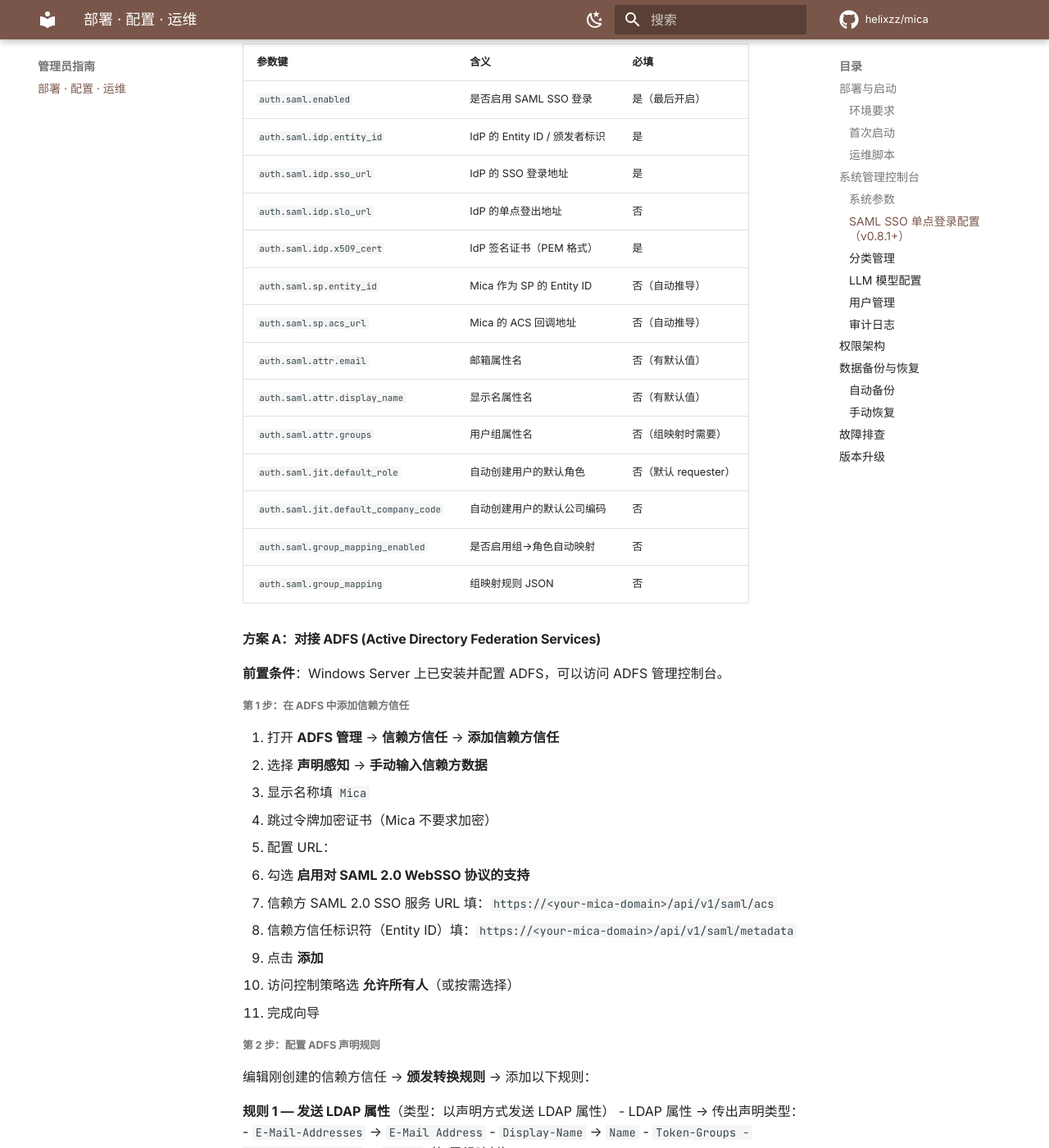
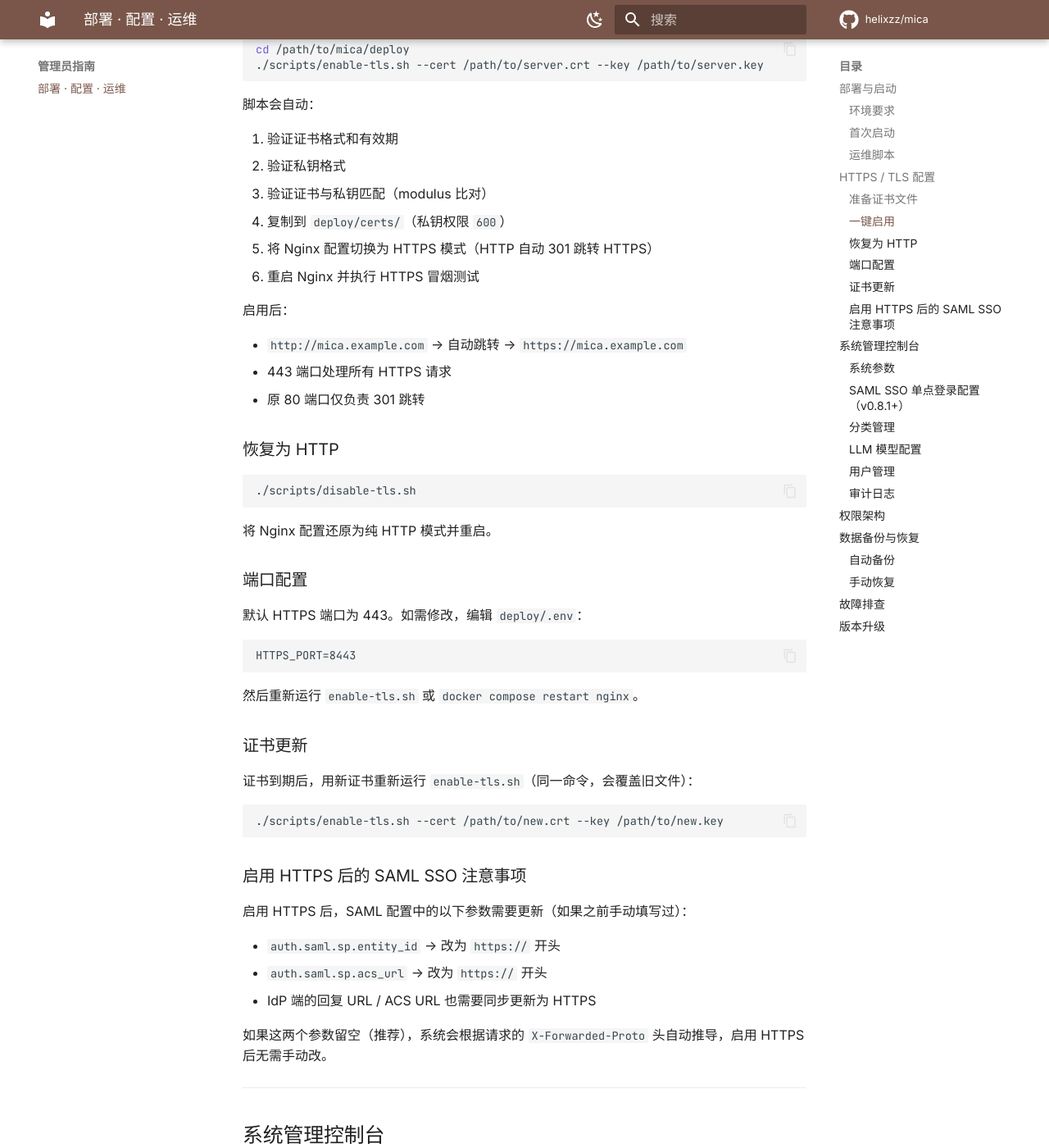
Before and after one commit to helixzz/mica, an MkDocs documentation site: the page built from docs/user-manual/admin-guide.md, in a window 1280 px wide and 1400 px high, scrolled down 1720 px. Shown: the whole window at 82% size. Built offline with MkDocs 1.6.1 and Material for MkDocs 9.7.7, drawn with Linux system fonts in a browser that asks for light colours; comment, search, counter and statistics services are not loaded; the version menu is left out; some of the changed text lies outside the part shown.

Commit message:
feat: HTTPS/TLS support with enable-tls.sh script
- Nginx TLS config template (TLSv1.2+1.3, HTTP→HTTPS redirect)
- docker-compose.yml: expose 443, mount certs volume
- enable-tls.sh: validates cert+key, installs, switches nginx, restarts
- disable-tls.sh: reverts to HTTP-only mode
- Admin guide: comprehensive TLS setup chapter (internal CA notes)
- Scripts README: document new TLS scripts

````diff
--- a/docs/user-manual/admin-guide.md
+++ b/docs/user-manual/admin-guide.md
@@ -30,6 +30,84 @@ cd deploy
 | `./scripts/restore.sh <归档文件>` | 从备份恢复（需确认） |
 | `./scripts/upgrade.sh` | 升级：自动备份 → 构建 → 迁移 → 健康检查（失败自动回滚） |
 | `./scripts/logs.sh backend` | 查看容器日志 |
+
+---
+
+## HTTPS / TLS 配置
+
+Mica 默认使用 HTTP。生产环境建议启用 HTTPS，尤其是使用 SAML SSO 时（IdP 通常要求 ACS 地址为 HTTPS）。
+
+### 准备证书文件
+
+你需要两个 PEM 格式文件：
+
+| 文件 | 说明 |
+|:---|:---|
+| **server.crt** | 服务器证书。如果由内部 CA 签发，建议将中间 CA 证书一并合入：`cat server.crt intermediate.crt > bundle.crt` |
+| **server.key** | 对应的私钥（RSA 或 ECDSA） |
+
+!!! tip "企业内部 CA"
+    使用内部 CA 签发的证书时，所有访问 Mica 的用户需要在浏览器或操作系统中安装并信任该 CA 的根证书，否则浏览器会提示"不安全"。这与 Mica 无关，是所有内部 CA 证书的通用要求。
+
+### 一键启用
+
+将证书文件上传到服务器后，执行：
+
+```bash
+cd /path/to/mica/deploy
+./scripts/enable-tls.sh --cert /path/to/server.crt --key /path/to/server.key
+```
+
+脚本会自动：
+
+1. 验证证书格式和有效期
+2. 验证私钥格式
+3. 验证证书与私钥匹配（modulus 比对）
+4. 复制到 `deploy/certs/`（私钥权限 `600`）
+5. 将 Nginx 配置切换为 HTTPS 模式（HTTP 自动 301 跳转 HTTPS）
+6. 重启 Nginx 并执行 HTTPS 冒烟测试
+
+启用后：
+
+- `http://mica.example.com` → 自动跳转 → `https://mica.example.com`
+- 443 端口处理所有 HTTPS 请求
+- 原 80 端口仅负责 301 跳转
+
+### 恢复为 HTTP
+
+```bash
+./scripts/disable-tls.sh
+```
+
+将 Nginx 配置还原为纯 HTTP 模式并重启。
+
+### 端口配置
+
+默认 HTTPS 端口为 443。如需修改，编辑 `deploy/.env`：
+
+```
+HTTPS_PORT=8443
+```
+
+然后重新运行 `enable-tls.sh` 或 `docker compose restart nginx`。
+
+### 证书更新
+
+证书到期后，用新证书重新运行 `enable-tls.sh`（同一命令，会覆盖旧文件）：
+
+```bash
+./scripts/enable-tls.sh --cert /path/to/new.crt --key /path/to/new.key
+```
+
+### 启用 HTTPS 后的 SAML SSO 注意事项
+
+启用 HTTPS 后，SAML 配置中的以下参数需要更新（如果之前手动填写过）：
+
+- `auth.saml.sp.entity_id` → 改为 `https://` 开头
+- `auth.saml.sp.acs_url` → 改为 `https://` 开头
+- IdP 端的回复 URL / ACS URL 也需要同步更新为 HTTPS
+
+如果这两个参数留空（推荐），系统会根据请求的 `X-Forwarded-Proto` 头自动推导，启用 HTTPS 后无需手动改。
 
 ---
 
````
Also changed, not shown: deploy/scripts/README.md (+2 -0 lines), 5 other files.
